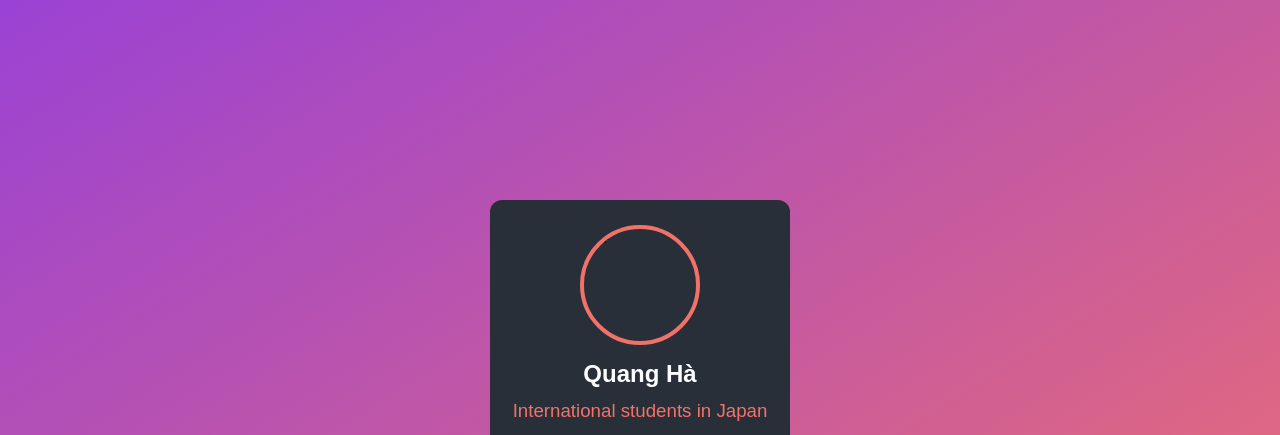
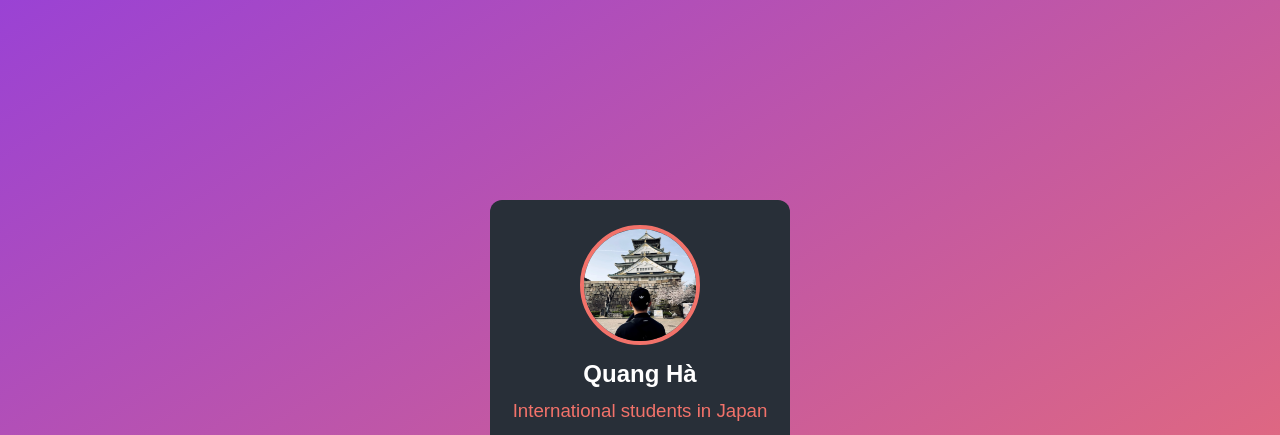
Before and after one commit to QuangHaDev2k/practice-web, a plain HTML site: page index.html in a window 1280 px wide. Shown: the top 435 px of the page. Drawn offline with Linux system fonts and the light colour scheme; the site is published under a folder, as on GitHub Pages, so addresses that start at the root find nothing.

Commit message:
Update index.html

```diff
--- a/index.html
+++ b/index.html
@@ -11,7 +11,7 @@
 <body>
     <div class="card">
         <div class="card__img">
-            <img src="/IMG_0871.jpg" alt="#">
+            <img src="IMG_0871.jpg" alt="#">
         </div>
         <h2 class="card__name">Quang Hà</h2>
         <h3 class="card__job">International students in Japan</h3>
```
